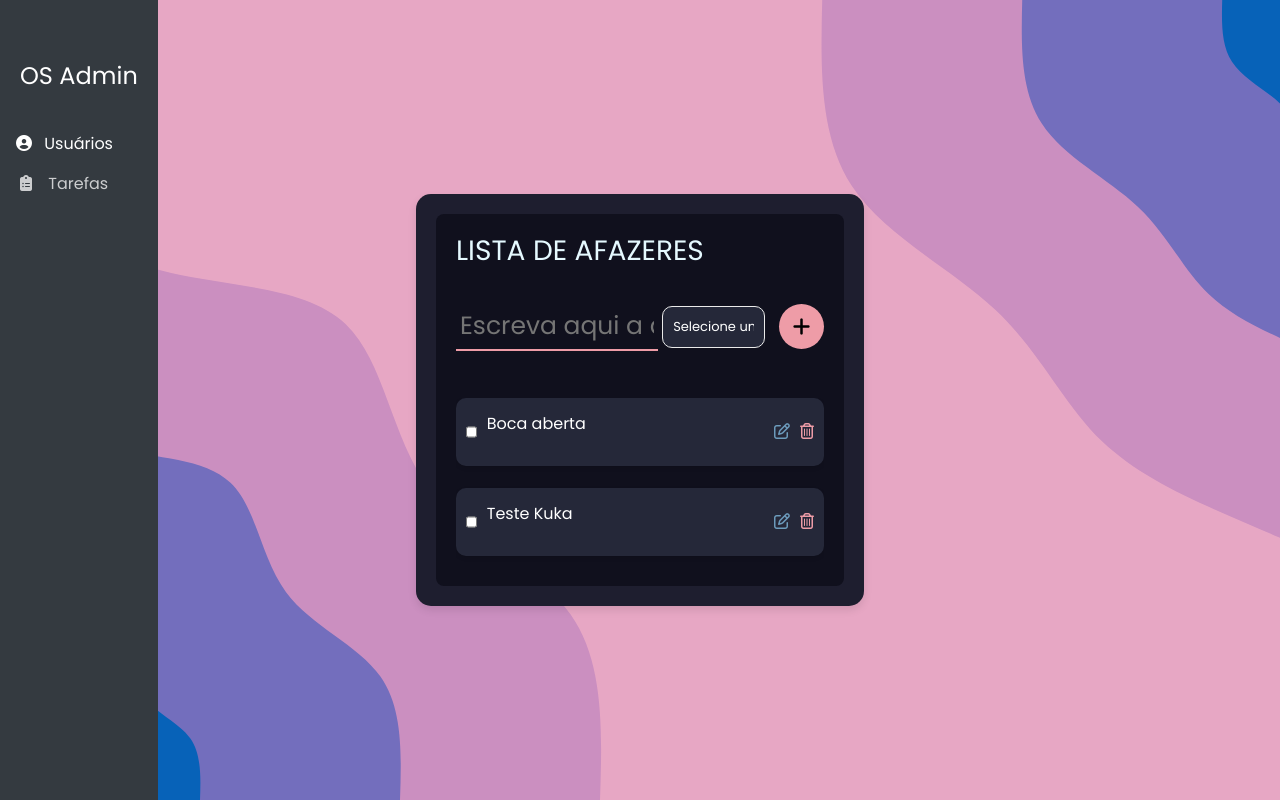
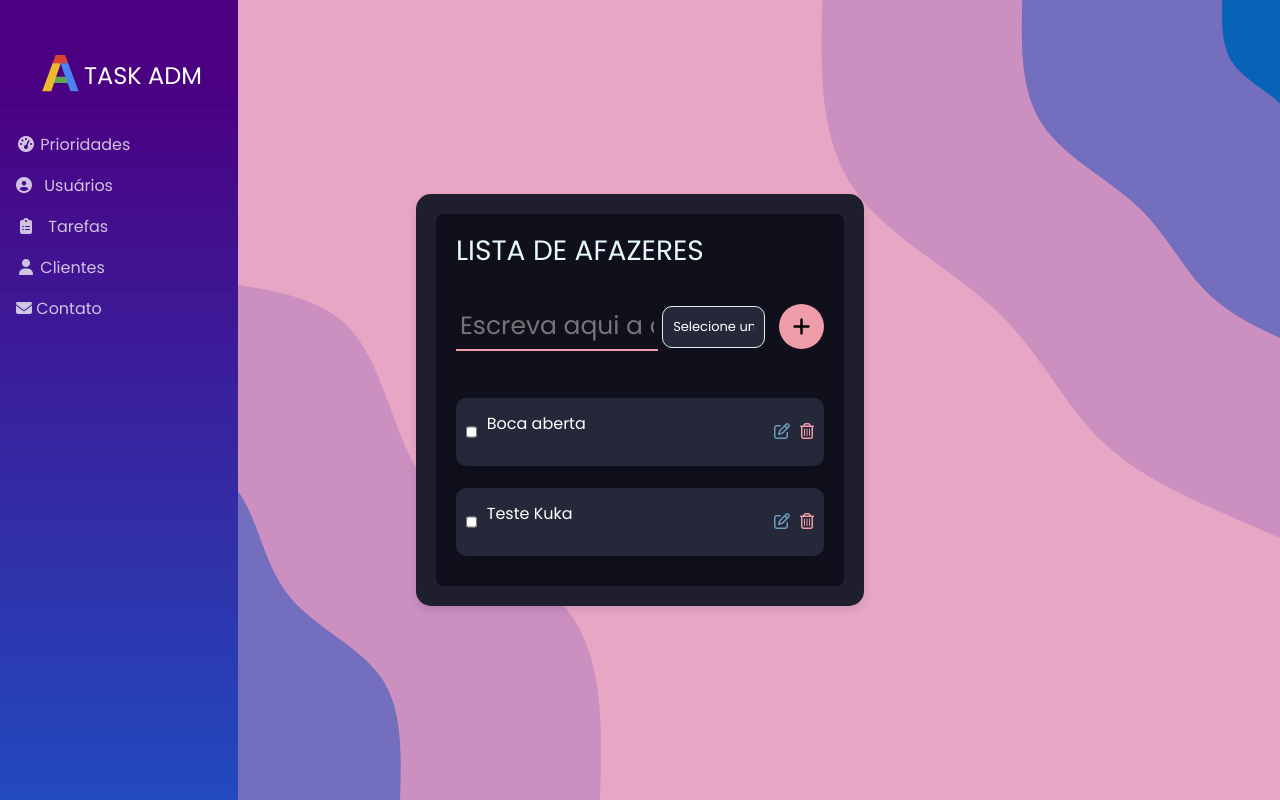
Before and after one commit to JoaoLucasMaster/ProjetoFinal-To_DO_LIST, a PHP site: page /to_do_list.php in a window 1280 px wide. Run offline with PHP 8.4, Linux system fonts and the light colour scheme; the visitor is signed in with stand-in values (Sample User, id 1); data comes from the database, SQL or seed files in the repository.

Commit message:
Alteração no SideBar da To_do_list

```diff
--- a/sidebar.php
+++ b/sidebar.php
@@ -1,11 +1,9 @@
-
-
 <!-- Sidebar -->
 <ul class="navbar-nav bg-gradient-primary sidebar sidebar-dark accordion" id="accordionSidebar">
 
     <!-- Sidebar - Brand -->
     <a class="sidebar-brand d-flex align-items-center justify-content-center" href="home.php">
-        <div class="sidebar-brand-text mx-3"><img class = "img-dashbord" src="img/favicon-alvina.png">OS Admin</div>
+        <div class="sidebar-brand-text mx-3"><img class="img-dashbord" src="img/favicon-alvina.png">TASK ADM</div>
     </a>
 
     <!-- Divider -->
@@ -18,7 +16,7 @@
     </li>
 
     <?php
-        if($_SESSION['perfil']== 1){
+    if ($_SESSION['perfil'] == 1) {
     ?>
         <!-- Divider -->
         <hr class="sidebar-divider my-0">
--- a/to_do_list.php
+++ b/to_do_list.php
@@ -49,7 +49,10 @@
             z-index: 1000;
             padding: 48px 0;
             /* Ajuste o padding conforme necessário */
-            background-color: #343a40;
+            background-color: #4B0082;
+            background-image: -webkit-gradient(linear, left top, left bottom, color-stop(10%, #4B0082), to(#224abe));
+            background-image: linear-gradient(180deg, #4B0082 10%, #224abe 100%);
+            background-size: cover;
             /* Cor de fundo da sidebar */
         }
 
@@ -163,25 +166,51 @@
 
 <body>
     <!-- Sidebar -->
+
     <nav class="sidebar">
-        <div class="sidebar-brand">
-            OS Admin
-        </div>
+        <a class="sidebar-brand d-flex align-items-center justify-content-center" href="home.php">
+            <div class="sidebar-brand-text mx-3"><img class="img-dashbord" src="img/favicon-alvina.png">TASK ADM</div>
+        </a>
+
+        <hr class="sidebar-divider my-0">
         <ul class="sidebar-nav">
-            <li class="nav-item">
-                <a class="nav-link active" href="usuario.php">
+
+            <li class="nav-item active">
+                <a class="nav-link" href="home.php">
+                    <i class="fas fa-fw fa-tachometer-alt"></i>
+                    <span>Prioridades</span></a>
+            </li>
+            <hr class="sidebar-divider my-0">
+            <li class="nav-item active">
+                <a class="nav-link" href="usuario.php">
                     <i class="fa fa-user-circle mr-2"></i>
                     Usuários
                 </a>
             </li>
+            <hr class="sidebar-divider my-0">
             <li class="nav-item">
                 <a class="nav-link" href="to_do_list.php">
                     <i class="fas fa-fw fa-clipboard-list mr-2"></i>
                     Tarefas
                 </a>
             </li>
+            <hr class="sidebar-divider my-0">
+            <li class="nav-item active">
+                <a class="nav-link" href="cliente.php">
+                    <i class="fas fa-fw fa-user"></i>
+                    <span>Clientes</span></a>
+            </li>
+            <hr class="sidebar-divider my-0">
+
+            <li class="nav-item active">
+                <a class="nav-link" href="contato.php">
+                    <i class="fa fa-envelope"></i>
+                    <span>Contato</span></a>
+            </li>
         </ul>
     </nav>
+
+    </ul>
 
     <!-- Conteúdo da página -->
     <div id="content">
```
Lines whose indentation alone changed are shown as unchanged.
